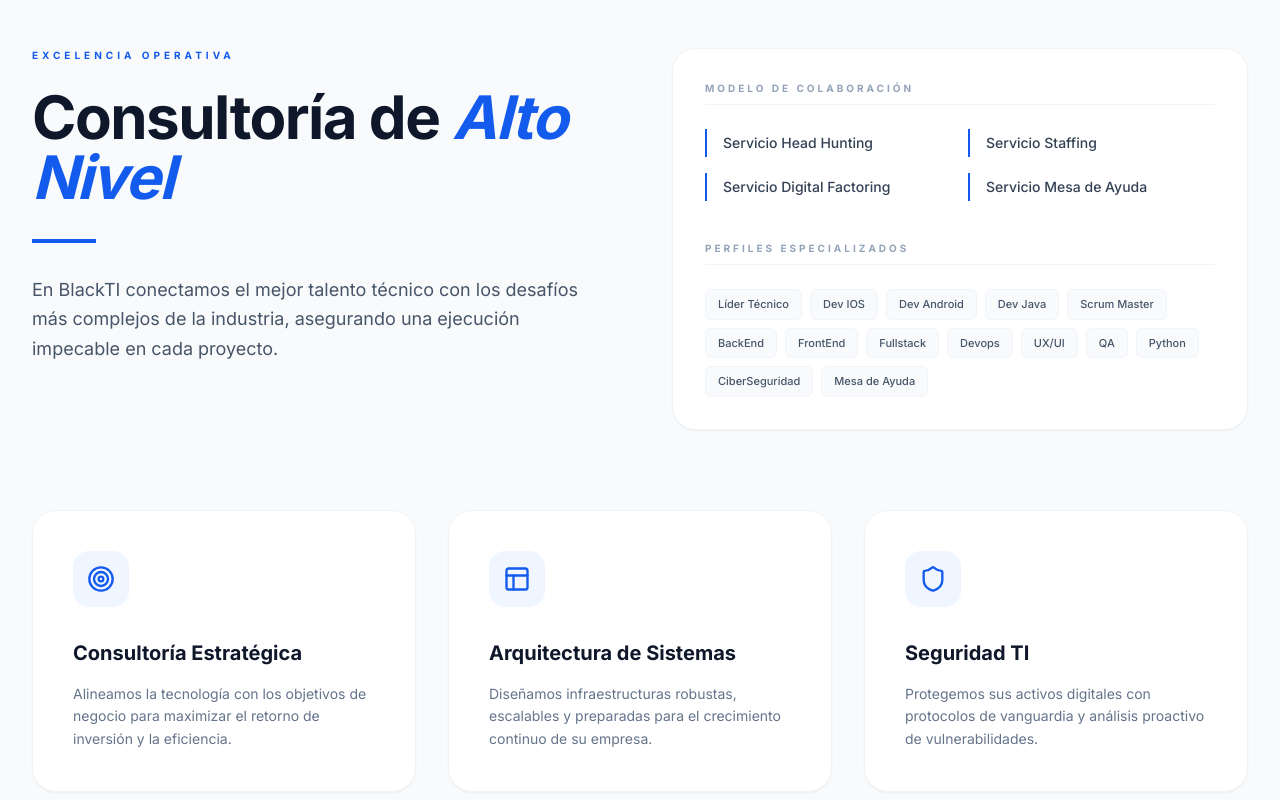
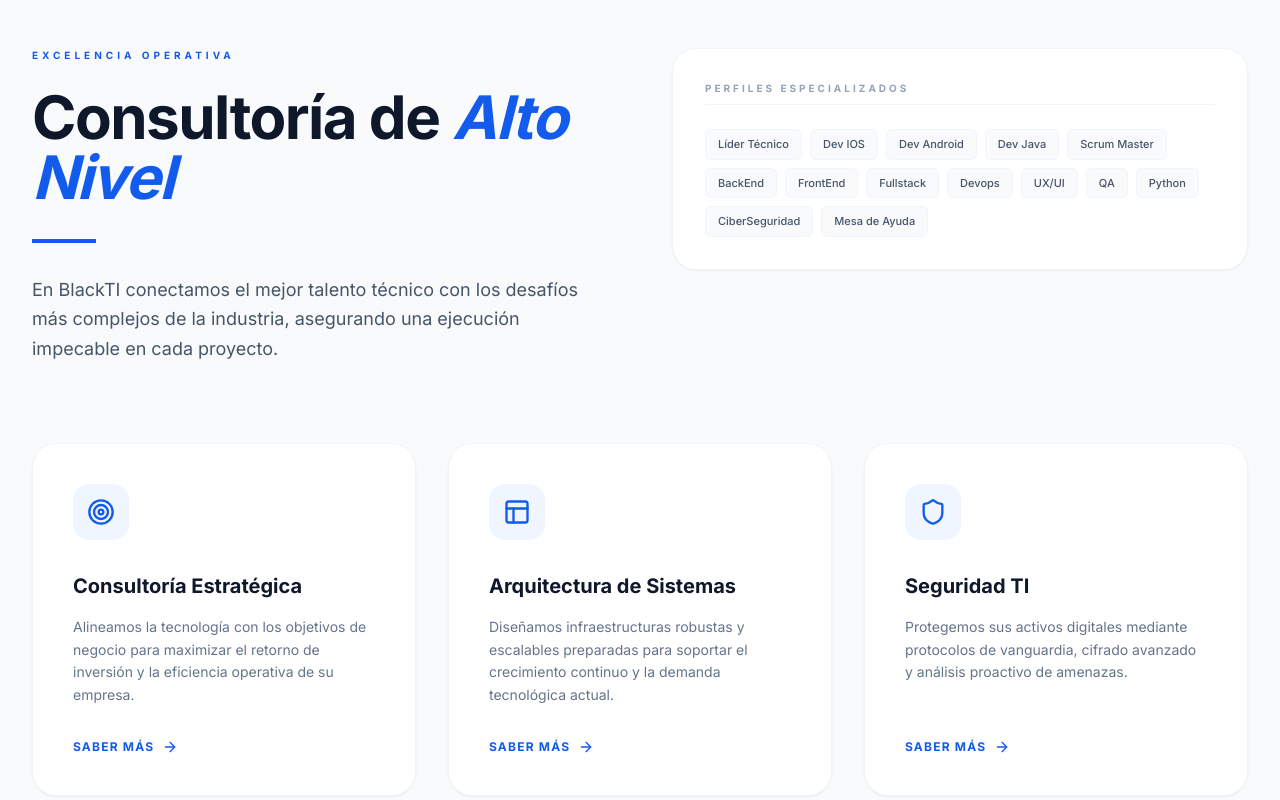
Before and after one commit to asinomas/paginaultima, a React (Vite) app in the folder Pagina_ultima/: page / in a window 1280 px wide. Shown: the part 880-1680 px from the top of the page. Built offline with nearby package versions, Linux system fonts and the light colour scheme.

Commit message:
Update Services.tsx

```diff
--- a/Pagina_ultima/src/components/Services.tsx
+++ b/Pagina_ultima/src/components/Services.tsx
@@ -1,12 +1,5 @@
 import React from 'react';
-import { Shield, Layout, Target } from 'lucide-react';
-
-const services = [
-  "Servicio Head Hunting",
-  "Servicio Staffing",
-  "Servicio Digital Factoring",
-  "Servicio Mesa de Ayuda"
-];
+import { Shield, Layout, Target, ArrowRight } from 'lucide-react';
 
 const profiles = [
   "Líder Técnico", "Dev IOS", "Dev Android", "Dev Java", "Scrum Master",
@@ -19,7 +12,7 @@
     <section className="bg-slate-50 py-24 md:py-32">
       <div className="max-w-7xl mx-auto px-6 lg:px-8">
 
-        {/* FILA SUPERIOR: Título + Perfiles (Tu zona roja) */}
+        {/* FILA SUPERIOR: Título + Perfiles Especializados */}
         <div className="grid grid-cols-1 lg:grid-cols-2 gap-16 items-start mb-20">
 
           {/* Lado Izquierdo: Título Principal */}
@@ -36,23 +29,8 @@
             </p>
           </div>
 
-          {/* Lado Derecho: Especialización y Perfiles (Zona Roja) */}
+          {/* Lado Derecho: Solo Perfiles Especializados */}
           <div className="bg-white p-8 rounded-3xl shadow-sm border border-slate-100">
-            <div className="space-y-10">
-              <section>
-                <h4 className="text-[10px] font-bold tracking-[0.3em] text-slate-400 uppercase mb-6 border-b border-slate-100 pb-2">
-                  Modelo de Colaboración
-                </h4>
-                <ul className="grid grid-cols-1 sm:grid-cols-2 gap-4">
-                  {services.map((service, index) => (
-                    <li key={index} className="flex items-center space-x-3 text-slate-700 border-l-2 border-[#135bec] pl-4 py-1 hover:bg-slate-50 transition-colors">
-                      <span className="text-sm font-medium">{service}</span>
-                    </li>
-                  ))}
-                </ul>
-              </section>
-
-              <section>
             <h4 className="text-[10px] font-bold tracking-[0.3em] text-slate-400 uppercase mb-6 border-b border-slate-100 pb-2">
               Perfiles Especializados
             </h4>
@@ -66,44 +44,54 @@
                 </span>
               ))}
             </div>
-              </section>
-            </div>
           </div>
         </div>
 
-        {/* FILA INFERIOR: Las 3 Tarjetas de Servicios */}
+        {/* FILA INFERIOR: Las 3 Tarjetas con "Saber más" */}
         <div className="grid grid-cols-1 md:grid-cols-3 gap-8">
           {/* Tarjeta 1 */}
-          <div className="bg-white p-10 rounded-3xl shadow-sm border border-slate-100 hover:shadow-xl transition-all duration-300 group">
+          <div className="bg-white p-10 rounded-3xl shadow-sm border border-slate-100 hover:shadow-xl transition-all duration-300 group flex flex-col h-full">
             <div className="w-14 h-14 bg-blue-50 rounded-2xl flex items-center justify-center mb-8 group-hover:bg-[#135bec] transition-colors">
               <Target className="text-[#135bec] group-hover:text-white" size={28} />
             </div>
             <h4 className="text-xl font-bold text-slate-900 mb-4">Consultoría Estratégica</h4>
-            <p className="text-slate-500 leading-relaxed text-sm">
-              Alineamos la tecnología con los objetivos de negocio para maximizar el retorno de inversión y la eficiencia.
+            <p className="text-slate-500 leading-relaxed text-sm mb-8 flex-grow">
+              Alineamos la tecnología con los objetivos de negocio para maximizar el retorno de inversión y la eficiencia operativa de su empresa.
             </p>
+            <button className="flex items-center text-[#135bec] font-bold text-xs uppercase tracking-widest group/btn">
+              Saber más
+              <ArrowRight className="ml-2 transition-transform group-hover/btn:translate-x-1" size={16} />
+            </button>
           </div>
 
           {/* Tarjeta 2 */}
-          <div className="bg-white p-10 rounded-3xl shadow-sm border border-slate-100 hover:shadow-xl transition-all duration-300 group">
+          <div className="bg-white p-10 rounded-3xl shadow-sm border border-slate-100 hover:shadow-xl transition-all duration-300 group flex flex-col h-full">
             <div className="w-14 h-14 bg-blue-50 rounded-2xl flex items-center justify-center mb-8 group-hover:bg-[#135bec] transition-colors">
               <Layout className="text-[#135bec] group-hover:text-white" size={28} />
             </div>
             <h4 className="text-xl font-bold text-slate-900 mb-4">Arquitectura de Sistemas</h4>
-            <p className="text-slate-500 leading-relaxed text-sm">
-              Diseñamos infraestructuras robustas, escalables y preparadas para el crecimiento continuo de su empresa.
+            <p className="text-slate-500 leading-relaxed text-sm mb-8 flex-grow">
+              Diseñamos infraestructuras robustas y escalables preparadas para soportar el crecimiento continuo y la demanda tecnológica actual.
             </p>
+            <button className="flex items-center text-[#135bec] font-bold text-xs uppercase tracking-widest group/btn">
+              Saber más
+              <ArrowRight className="ml-2 transition-transform group-hover/btn:translate-x-1" size={16} />
+            </button>
           </div>
 
           {/* Tarjeta 3 */}
-          <div className="bg-white p-10 rounded-3xl shadow-sm border border-slate-100 hover:shadow-xl transition-all duration-300 group">
+          <div className="bg-white p-10 rounded-3xl shadow-sm border border-slate-100 hover:shadow-xl transition-all duration-300 group flex flex-col h-full">
             <div className="w-14 h-14 bg-blue-50 rounded-2xl flex items-center justify-center mb-8 group-hover:bg-[#135bec] transition-colors">
               <Shield className="text-[#135bec] group-hover:text-white" size={28} />
             </div>
             <h4 className="text-xl font-bold text-slate-900 mb-4">Seguridad TI</h4>
-            <p className="text-slate-500 leading-relaxed text-sm">
-              Protegemos sus activos digitales con protocolos de vanguardia y análisis proactivo de vulnerabilidades.
+            <p className="text-slate-500 leading-relaxed text-sm mb-8 flex-grow">
+              Protegemos sus activos digitales mediante protocolos de vanguardia, cifrado avanzado y análisis proactivo de amenazas.
             </p>
+            <button className="flex items-center text-[#135bec] font-bold text-xs uppercase tracking-widest group/btn">
+              Saber más
+              <ArrowRight className="ml-2 transition-transform group-hover/btn:translate-x-1" size={16} />
+            </button>
           </div>
         </div>
 
```
Lines whose indentation alone changed are shown as unchanged.
